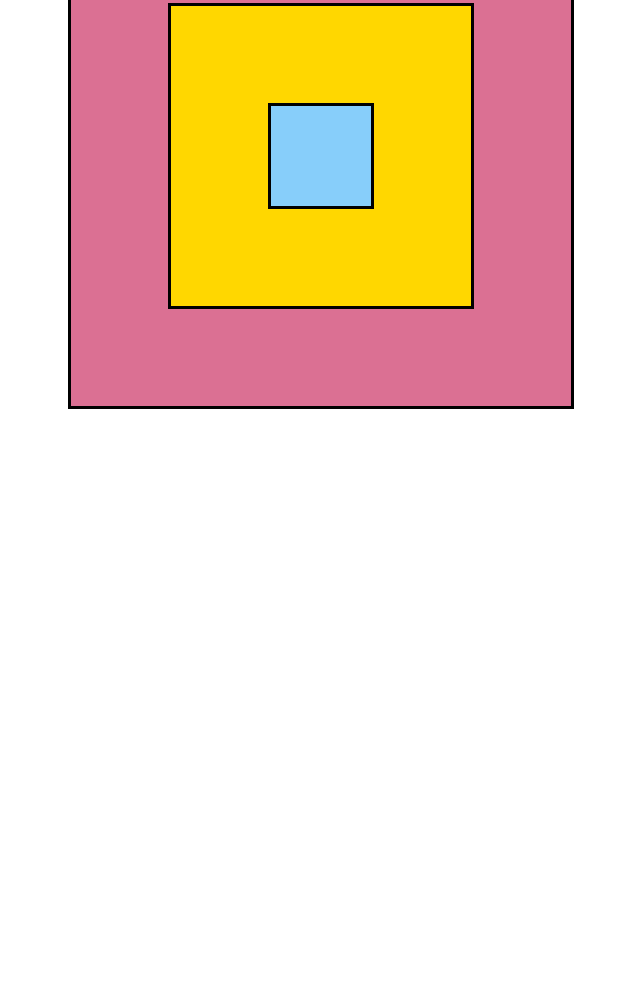
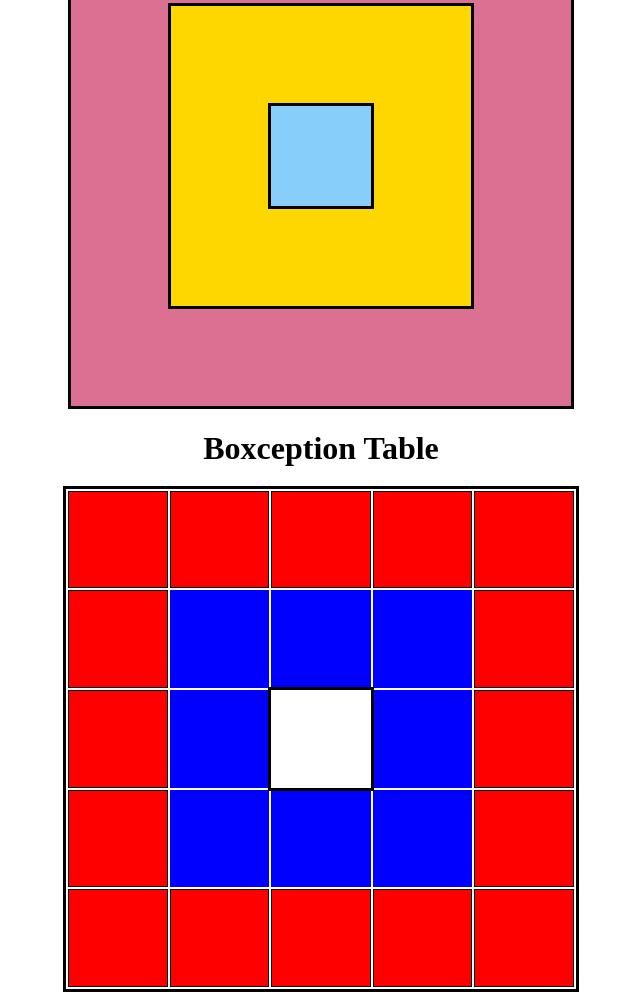
Before and after one commit to shym97/boxception, a plain HTML site: page index.html in a window 1280 px wide. Shown: the part 177-1174 px from the top of the page, without its empty margins (319-959 px from the left). Before the commit the page ends 800 px from the top, so only its background shows below. Drawn offline with Linux system fonts and the light colour scheme.

Commit message:
Add files via upload
boxception divs n tables

```diff
--- a/index.html
+++ b/index.html
@@ -6,12 +6,52 @@
         <link rel="stylesheet" href="style.css">
     </head>
     <body>
-        <h1>Boxception</h1>
+        <h1>Boxception Divs</h1>
         <div id="large">
             <div id="medium">
                 <div id="small"></div>
             </div>
         </div>
 
+        <h1>Boxception Table</h1>
+
+        <table id="cool">
+            <tr>
+                <td class="allred"></td>
+                <td class="allred"></td>
+                <td class="allred"></td>
+                <td class="allred"></td>
+                <td class="allred"></td>
+            </tr>
+            <tr>
+                <td class="allred"></td>
+                <td class="rednblue"></td>
+                <td class="rednblue"></td>
+                <td class="rednblue"></td>
+                <td class="allred"></td>
+            </tr>
+            <tr>
+                <td class="allred"></td>
+                <td class="rednblue"></td>
+                <td class="myself"></td>
+                <td class="rednblue"></td>
+                <td class="allred"></td>
+            </tr>
+            <tr>
+                <td class="allred"></td>
+                <td class="rednblue"></td>
+                <td class="rednblue"></td>
+                <td class="rednblue"></td>
+                <td class="allred"></td>
+            </tr>
+            <tr>
+                <td class="allred"></td>
+                <td class="allred"></td>
+                <td class="allred"></td>
+                <td class="allred"></td>
+                <td class="allred"></td>
+            </tr>
+        </table>
+
 </body>
 </html>
--- a/style.css
+++ b/style.css
@@ -25,3 +25,20 @@ h1 {
     display: flex;
     background-color: palevioletred;
 }
+#cool {
+    width: 510px;
+    height: 500px;
+    margin-left: auto;
+    margin-right: auto;
+    outline: 3px solid black;
+}
+.allred {
+    border: 1px solid black;
+    background-color: red;
+}
+.rednblue {
+    background-color: blue;
+}
+.myself {
+    outline: 3px solid black;
+}
```
